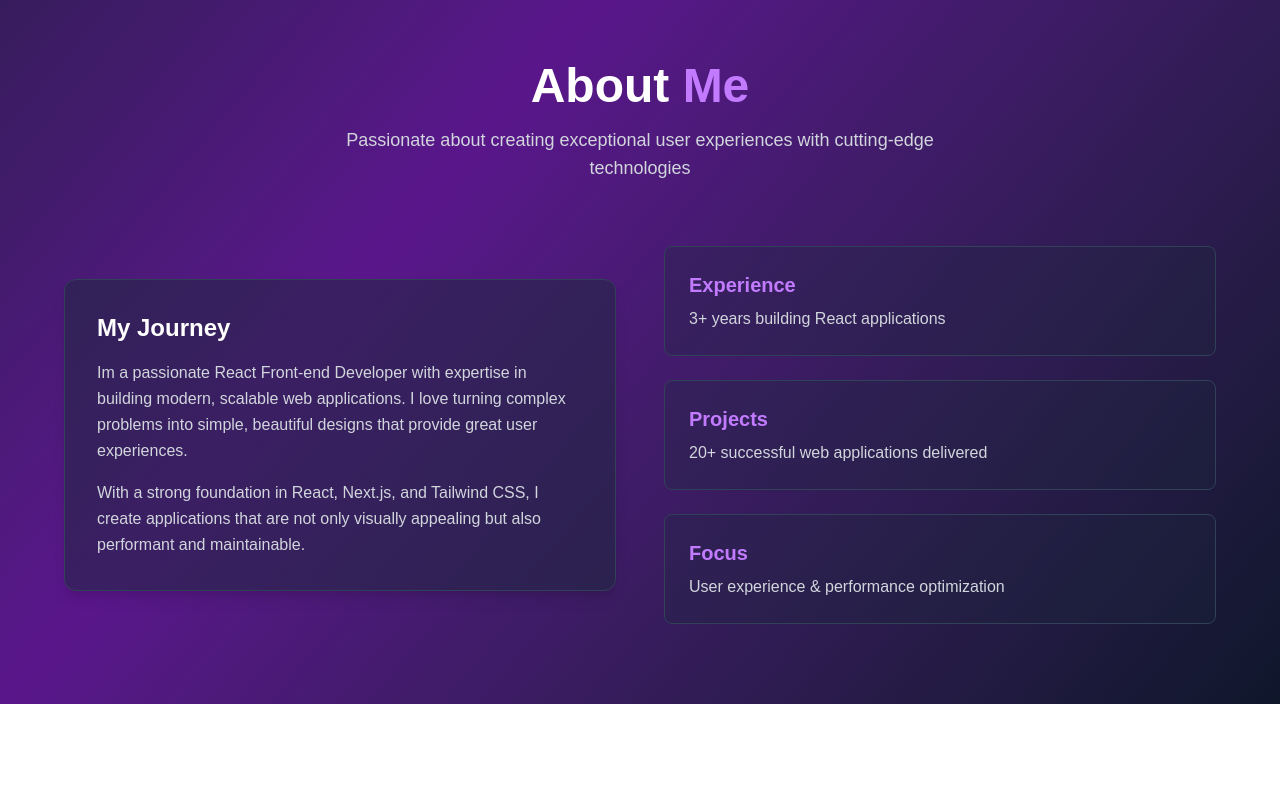
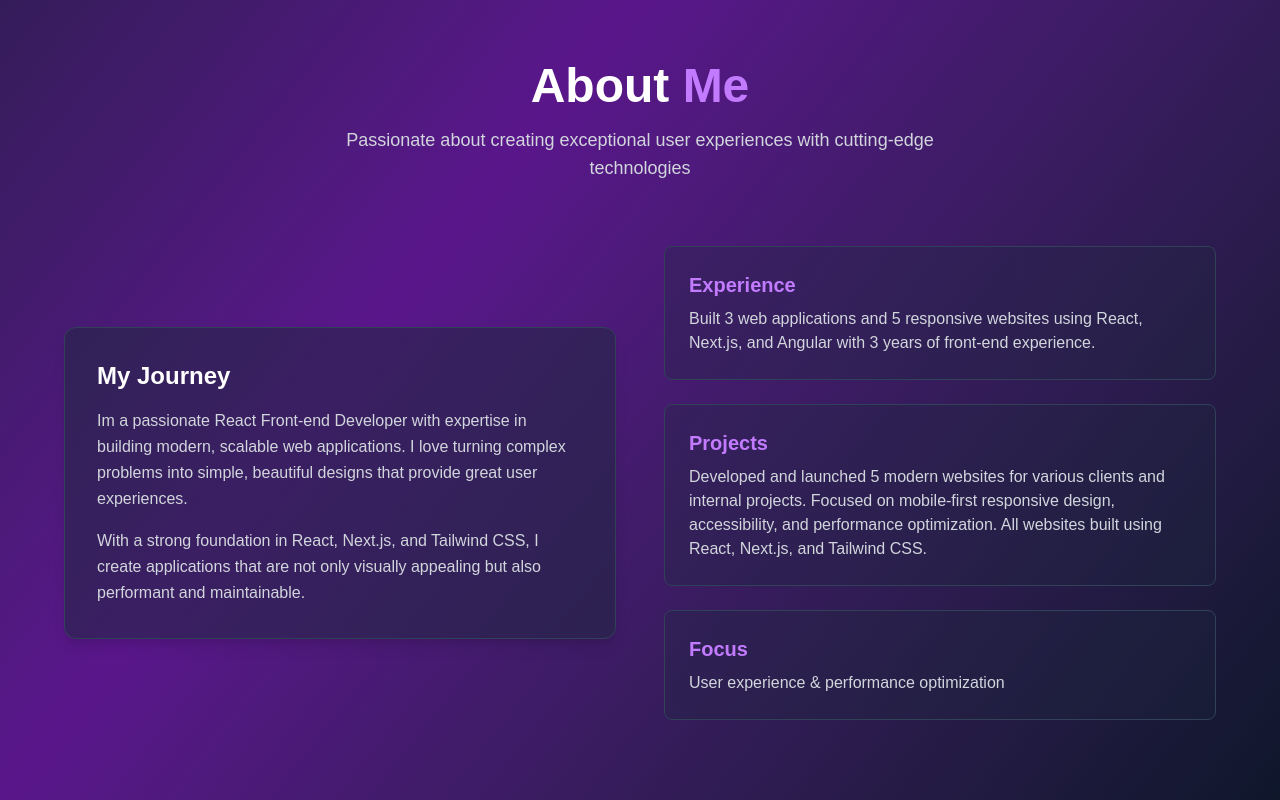
Before and after one commit to bebeAngelo/Portfolio, a Next.js app in the folder my-portfolio/: page / in a window 1280 px wide. Shown: the part 818-1618 px from the top of the page. Before the commit the page ends 1522 px from the top, so only its background shows below. Built offline with nearby package versions, Linux system fonts and the light colour scheme.

Commit message:
Completing about page

```diff
--- a/my-portfolio/app/portfolio/about.tsx
+++ b/my-portfolio/app/portfolio/about.tsx
@@ -31,11 +31,14 @@ export default function About() {
           <div className="space-y-6">
             <div className="bg-slate-800/30 p-6 rounded-lg border border-slate-700">
               <h4 className="text-xl font-semibold text-purple-400 mb-2">Experience</h4>
-              <p className="text-gray-300">3+ years building React applications</p>
+              <p className="text-gray-300">Built 3 web applications and 5 responsive websites using React, Next.js, and Angular with 3 years of front-end experience.</p>
             </div>
             <div className="bg-slate-800/30 p-6 rounded-lg border border-slate-700">
               <h4 className="text-xl font-semibold text-purple-400 mb-2">Projects</h4>
-              <p className="text-gray-300">20+ successful web applications delivered</p>
+              <p className="text-gray-300">Developed and launched 5 modern websites for various clients and internal projects.
+                Focused on mobile-first responsive design, accessibility, and performance optimization.
+                All websites built using React, Next.js, and Tailwind CSS.
+              </p>
             </div>
             <div className="bg-slate-800/30 p-6 rounded-lg border border-slate-700">
               <h4 className="text-xl font-semibold text-purple-400 mb-2">Focus</h4>
```
